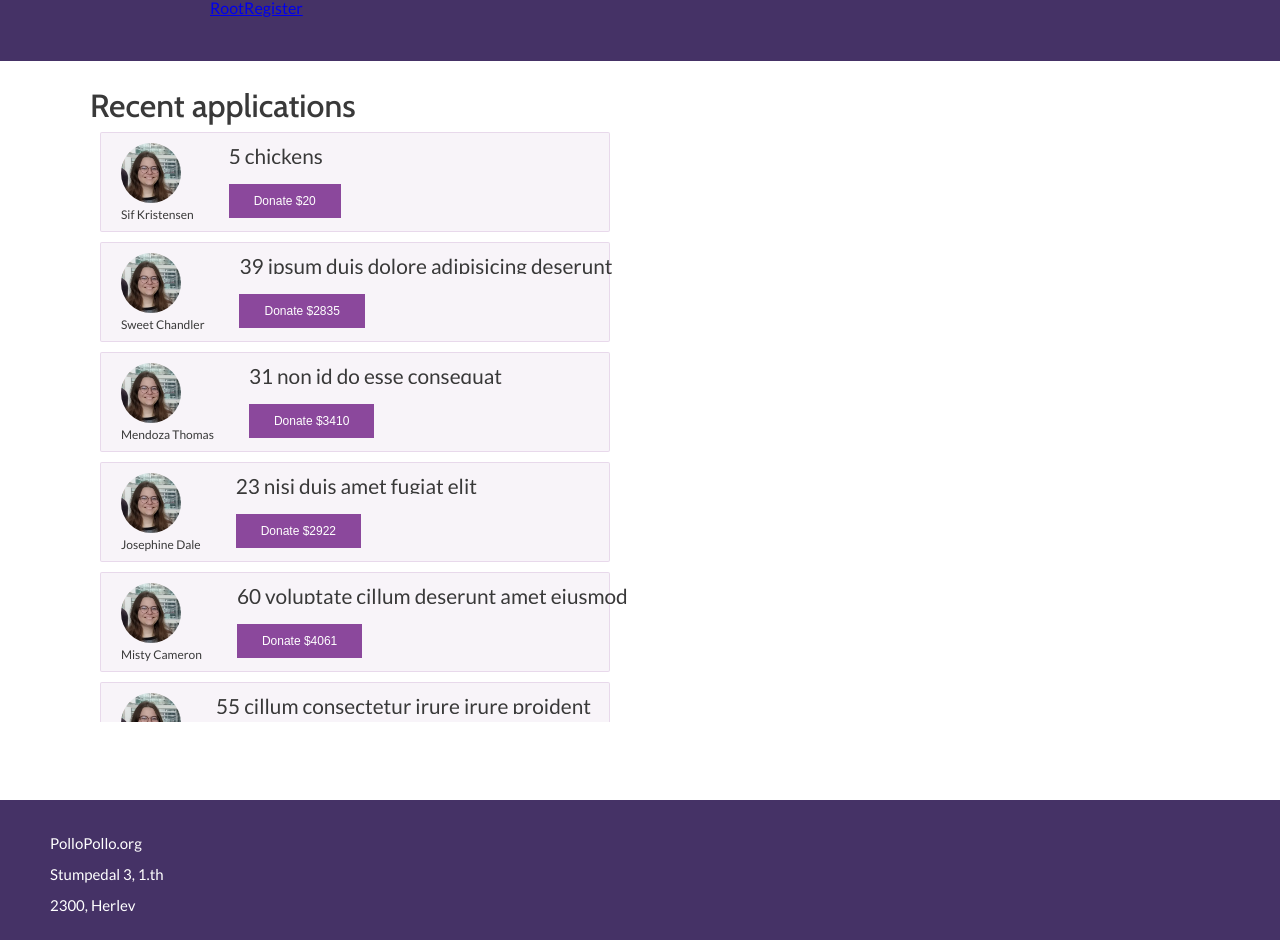
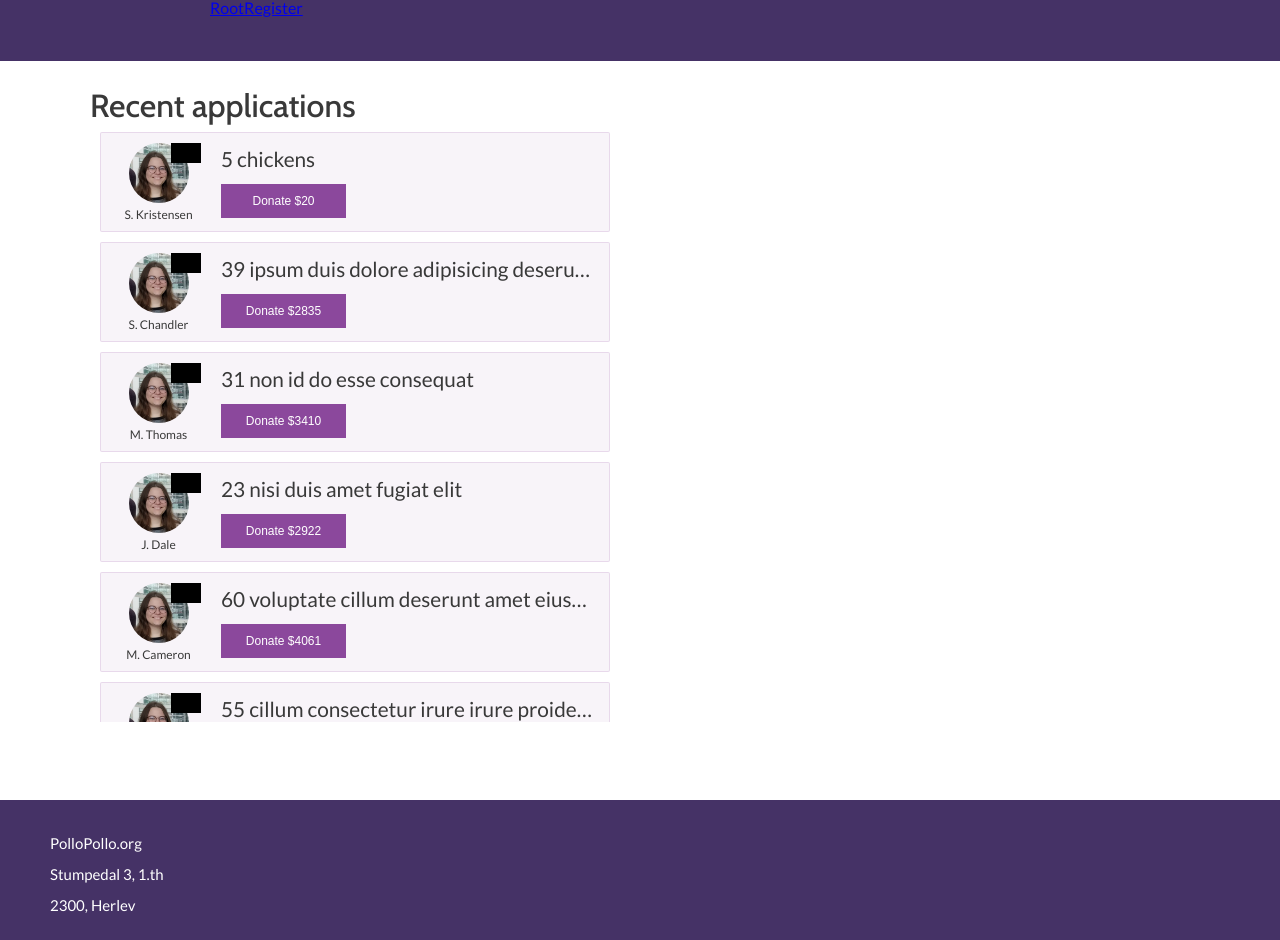
Before and after one commit to pollopollo-org/front-end, a React app: page / in a window 1280 px wide. Shown: the top 940 px of the page. Built offline with nearby package versions, Linux system fonts and the light colour scheme.

Commit message:
Style fixes and flag container

```diff
--- a/src/ts/components/elements/Application/Application.tsx
+++ b/src/ts/components/elements/Application/Application.tsx
@@ -63,6 +63,8 @@ export class Application extends React.PureComponent<ApplicationProps, Applicati
         }
     }
 
+
+
     /**
      * Main render method, used to render Application
      */
@@ -76,7 +78,8 @@ export class Application extends React.PureComponent<ApplicationProps, Applicati
                         <div className="sections">
                             <section className="section-user">
                                 <img className="thumbnail" src={ require("src/assets/dummy/sif.PNG") } />
-                                <div className="name">{ application.name }</div>
+                                <div className="flag" title={ application.country }></div>
+                                <div className="name">{ this.nameEstimator() }</div>
                             </section>
 
                             <section className="section-donate">
@@ -199,7 +202,6 @@ export class Application extends React.PureComponent<ApplicationProps, Applicati
 
                     /** Shown when the collapsible is expanded */
                     .description {
-                        background-color: ${ colors.white };
                         max-height: 0;
                         overflow: hidden;
                         transition: max-height 0.375s ${ easings.inOutQuart };
@@ -216,9 +218,13 @@ export class Application extends React.PureComponent<ApplicationProps, Applicati
                         display: flex;
                         flex-direction: column;
                         justify-content: space-between;
+                        align-items: center;
+
+                        /** Fixed size to align the the elements */
+                        min-width: 75px;
 
                         /** Margin between this and the next section */
-                        margin-right: 30px;
+                        margin-right: 20px;
                     }
 
                     /**  */
@@ -227,6 +233,9 @@ export class Application extends React.PureComponent<ApplicationProps, Applicati
                         display: flex;
                         flex-direction: column;
                         justify-content: space-between;
+
+                        overflow: hidden;
+
                         padding: 5px;
                     }
 
@@ -238,7 +247,11 @@ export class Application extends React.PureComponent<ApplicationProps, Applicati
                         display: inline-block;
                         width: 100%;
                         white-space: nowrap;
-                        overflow: hidden !important;
+
+                        overflow: hidden;
+                        line-height: 1.3em;
+
+                        margin-top: -0.15em;
                         text-overflow: ellipsis;
                     }
 
@@ -252,17 +265,31 @@ export class Application extends React.PureComponent<ApplicationProps, Applicati
                         margin-bottom: 4px;
                     }
 
+                    /** Flag showing the users country */
+                    .flag {
+                        position: absolute;
+                        height: 20px;
+                        width: 30px;
+
+                        /** Positioning it on the top-right of the thumbnail */
+                        top: 0;
+                        left: 50px;
+
+                        background-color: black;
+                    }
+
                     /** The name placed under the thumbnail in the .section-user */
                     .name {
-                        font-size: 75%;
-                        white-space: nowrap;
+                        font-size: 12px;
                     }
 
                     /** The wrapper around the chevron arrow */
                     .chevron-wrapper {
                         position: absolute;
-                        bottom: 0;
-                        right: 0;
+
+                        /** Placing the chevron so it lines up with the other elements */
+                        bottom: 5px;
+                        right: 10px;
 
                         display: block;
                         width: 28px;
@@ -279,5 +306,27 @@ export class Application extends React.PureComponent<ApplicationProps, Applicati
 				`}</style>
 			</React.Fragment>
 		);
-	}
+    }
+
+    /**
+     * To make sure that longer names fit in the fixed size of the user section,
+     * check name length and change if necissary.
+     */
+    private nameEstimator = () => {
+        const name = this.props.application.name;
+
+        // If name meets the length requirements, return initial name
+        let newName = name;
+
+        if(name.length > 12) {
+            newName = "";
+            const nameList = name.split(" ");
+
+            // Shorten the firstname to the first letter, and put it together
+            // with the surname
+            newName = `${nameList[0].charAt(0)}. ${nameList[nameList.length-1]}`
+        }
+
+        return newName;
+    }
 }
--- a/src/ts/components/utils/Button.tsx
+++ b/src/ts/components/utils/Button.tsx
@@ -16,10 +16,11 @@ export const Button: React.SFC<ButtonProps> = ({ text }) => {
 
 		    <style jsx>{`
                 button {
+                    width: 125px;
                     background-color: ${ colors.secondary };
                     color: ${ colors.white };
                     border: none;
-                    padding: 10px 25px;
+                    padding: 10px 10px;
                     transition: background-color 0.1s linear;
                     font-size: 12px;
                     cursor: pointer;
```
